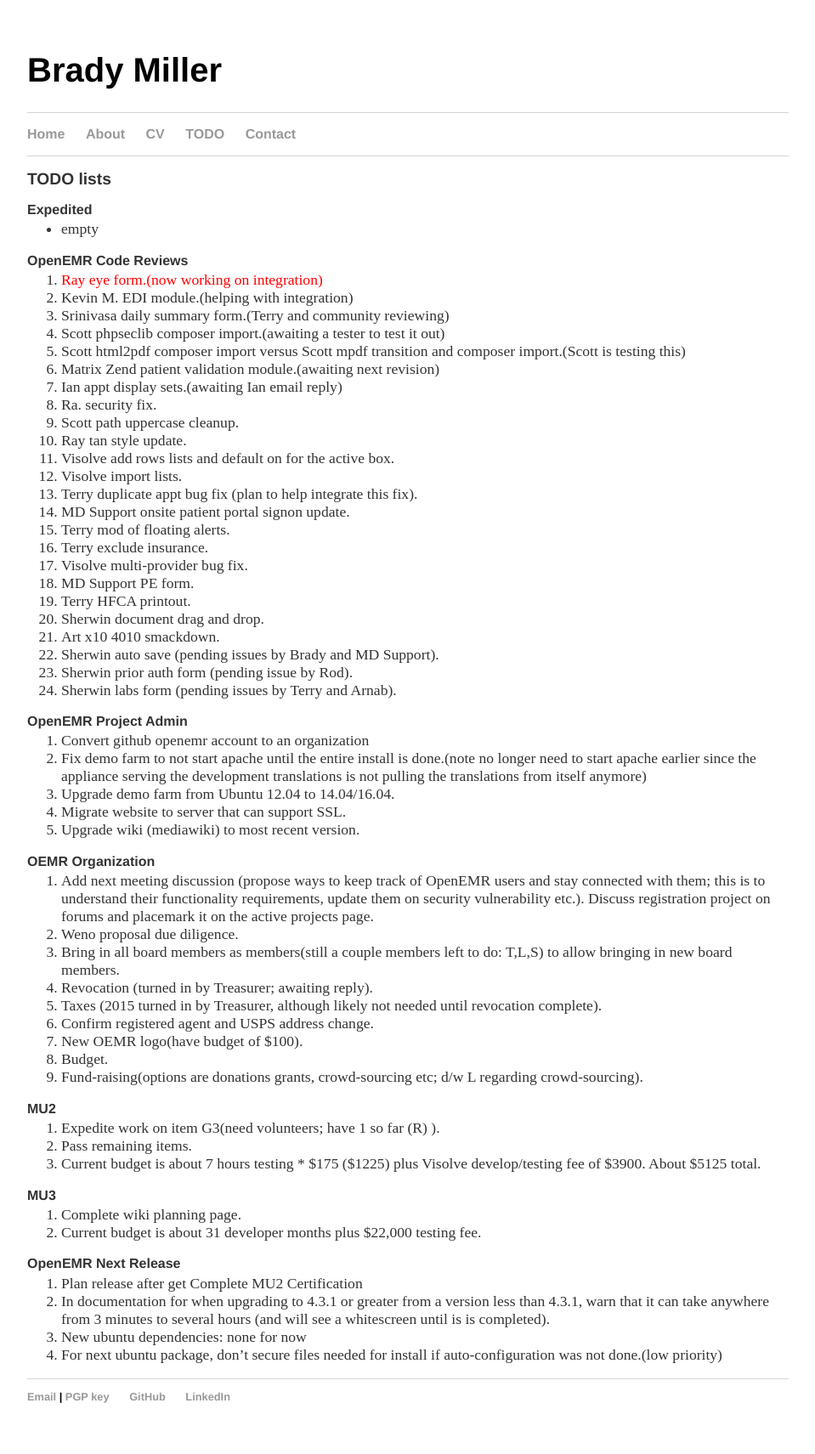
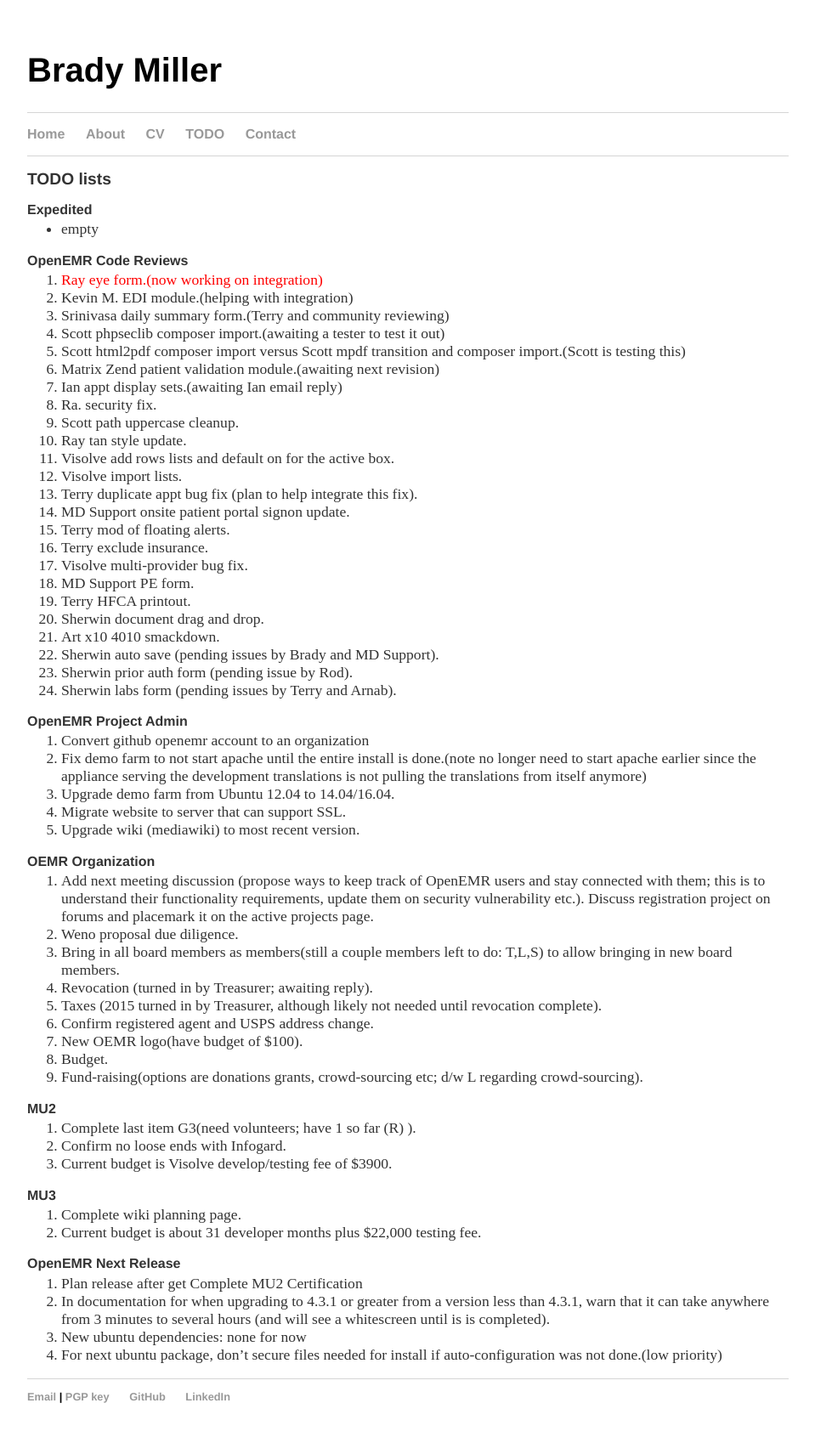
Before and after one commit to bradymiller/bradymiller.github.io, a Jekyll site: the page built from todo/index.md, in a window 1280 px wide. Shown: the whole page at 85% size, without its empty margins (160-1119 px from the left). Built offline with Jekyll 4.4.1, drawn with Linux system fonts in a browser that asks for light colours.

Commit message:
Update todo list

```diff
--- a/todo/index.md
+++ b/todo/index.md
@@ -52,9 +52,9 @@
 1. Fund-raising(options are donations grants, crowd-sourcing etc; d/w L regarding crowd-sourcing).
 
 ### MU2
-1. Expedite work on item G3(need volunteers; have 1 so far (R) ).
-1. Pass remaining items.
-1. Current budget is about 7 hours testing * $175 ($1225) plus Visolve develop/testing fee of $3900. About $5125 total.
+1. Complete last item G3(need volunteers; have 1 so far (R) ).
+1. Confirm no loose ends with Infogard.
+1. Current budget is Visolve develop/testing fee of $3900.
 
 ### MU3
 1. Complete wiki planning page.
```
